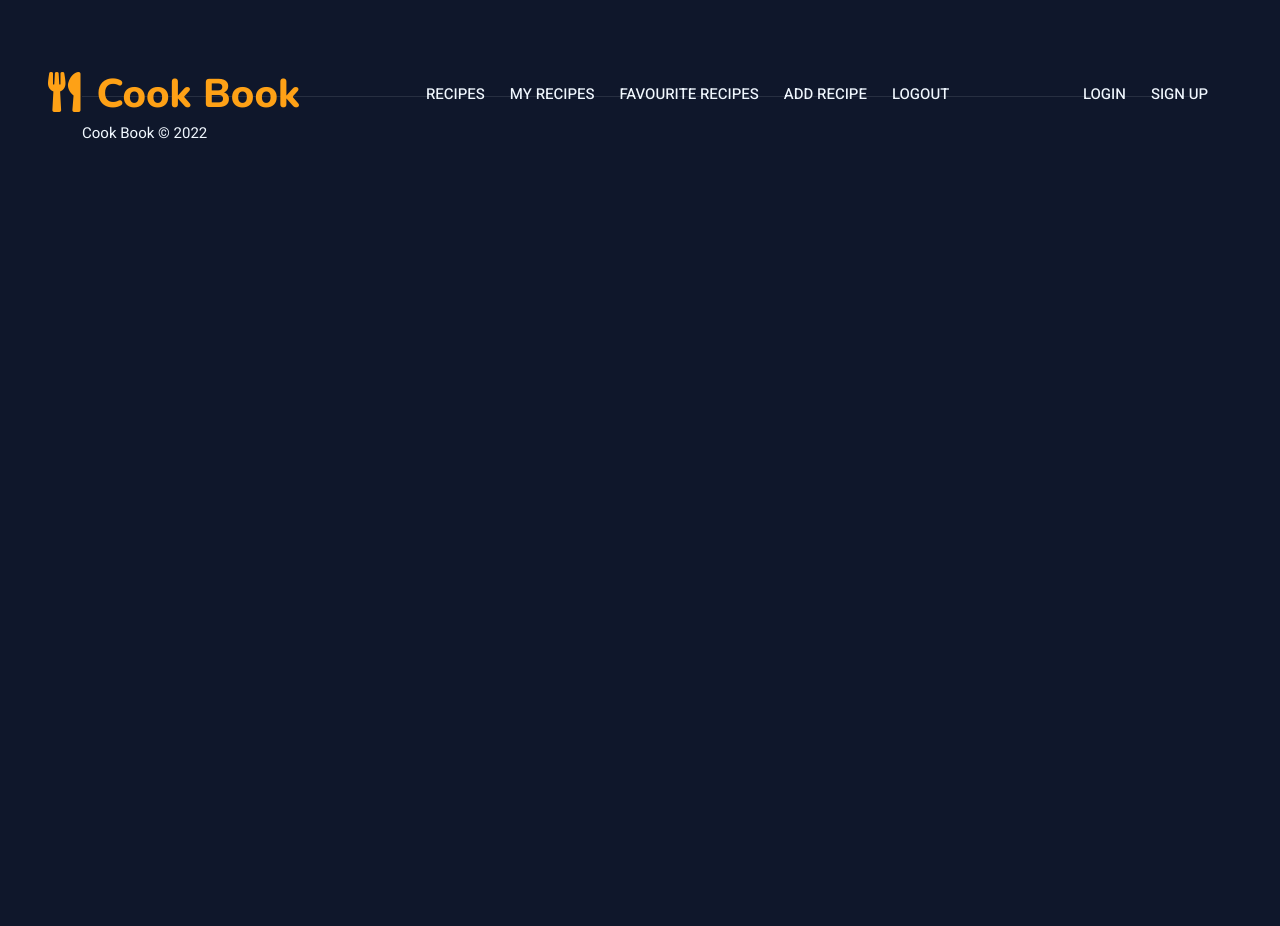
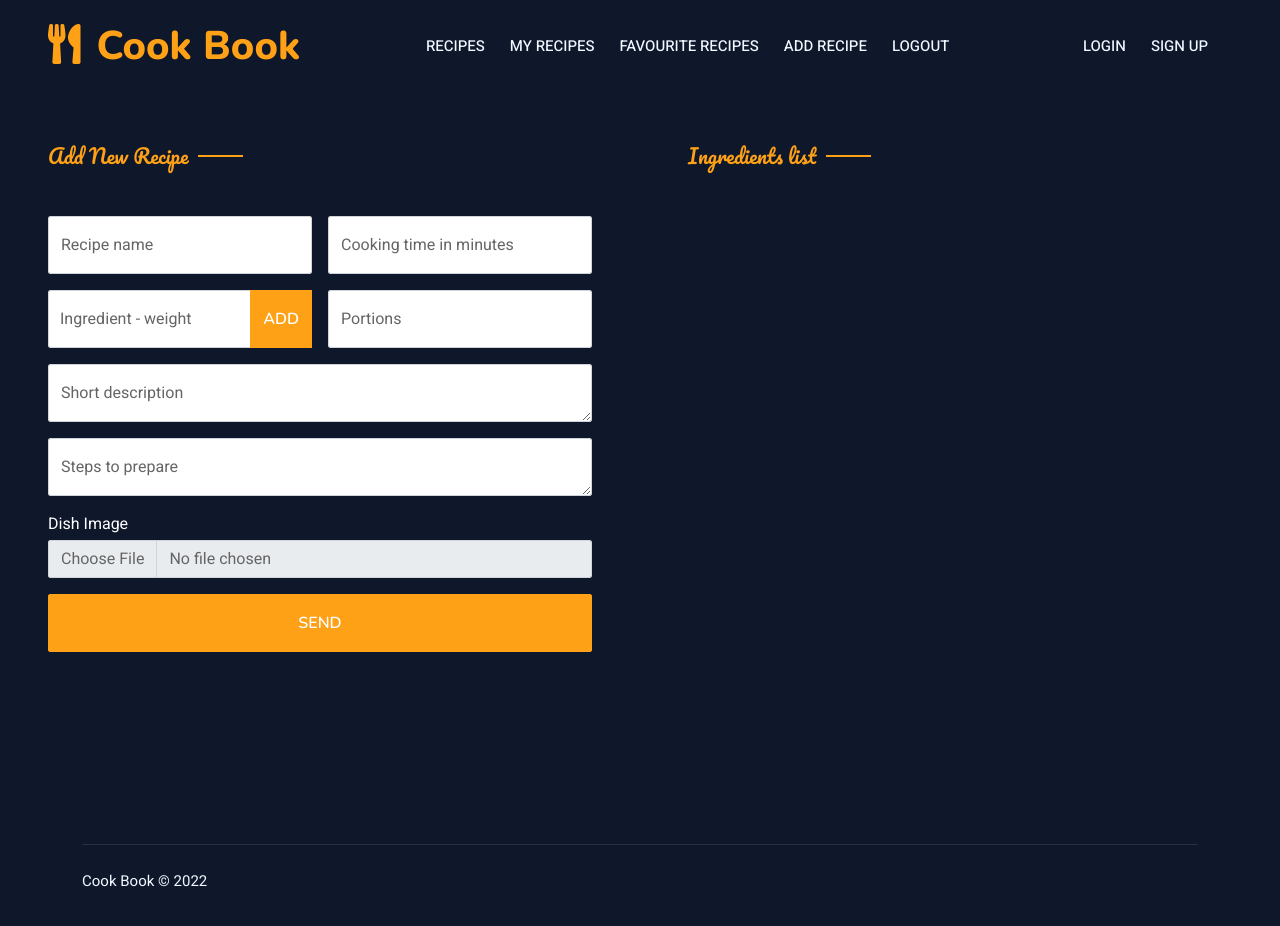
Before and after one commit to htopalov/Cook-Book, a React (Create React App) app in the folder cook-book-ui/: page /add in a window 1280 px wide. Shown: the top 926 px of the page. Before the commit the page ends 800 px from the top, so only its background shows below. Built offline with nearby package versions, Linux system fonts and the light colour scheme.

Commit message:
added create recipe component

```diff
--- a/cook-book-ui/src/App.js
+++ b/cook-book-ui/src/App.js
@@ -7,6 +7,7 @@ import RecipesList from "./components/Recipes/RecipesList";
 import Login from "./components/Login/Login";
 import Register from "./components/Register/Register";
 import Logout from "./components/Logout/Logout";
+import Create from "./components/Create/Create";
 
 function App() {
   return (
@@ -18,6 +19,7 @@ function App() {
         <Route path="/sign-up" element={<Register/>}></Route>
         <Route path="/logout" element={<Logout/>}></Route>
         <Route path="/all" element={<RecipesList/>}></Route>
+        <Route path="/add" element={<Create/>}></Route>
       </Routes>
       <Footer />
     </div>
--- /dev/null
+++ b/cook-book-ui/src/components/Create/Create.js
@@ -0,0 +1,104 @@
+import { useState } from 'react';
+
+
+const Create = () => {
+    const [ingredient, setIngredient] = useState('');
+    const [list, setList] = useState([]);
+    const onIngredientBlurHandler = (e) => {
+        setIngredient(e.target.value);
+        e.target.value = '';
+    };
+
+    const onClickAddHandler = (e) => {
+        e.preventDefault();
+        setList([...list, ingredient]);
+    }
+
+    const submitHandler = (e) => {
+        e.preventDefault();
+        let formData = new FormData(e.currentTarget);
+        let recipe = {
+            'name': formData.get('recipe-name'),
+            'cooking-time': formData.get('time'),
+            'portions': formData.get('portions'),
+            'description': formData.get('description'),
+            'steps': formData.get('steps'),
+            'image': formData.get('image'),
+            'ingredients': list
+        };
+
+        console.log(recipe);
+    };
+
+    return (
+    <div className="container-xxl py-5 px-0 wow fadeInUp" data-wow-delay="0.1s">
+        <div className="row g-0">
+            <div className="col-md-6 bg-dark d-flex align-items-center">
+                <div className="p-5 wow fadeInUp" data-wow-delay="0.2s">
+                    <h5 className="section-title ff-secondary text-start text-primary fw-normal mt-5 mb-5">Add New Recipe</h5>
+                    <form onSubmit={submitHandler}>
+                        <div className="row g-3">
+                            <div className="col-md-6">
+                                <div className="form-floating">
+                                    <input type="text" className="form-control" name='recipe-name' id="name" placeholder="Recipe name" />
+                                    <label htmlFor="name">Recipe name</label>
+                                </div>
+                            </div>
+                            <div className="col-md-6">
+                                <div className="form-floating">
+                                    <input type="number" className="form-control" name='time' id="cooking-time" placeholder="Cooking time" min={1} />
+                                    <label htmlFor="cooking-time">Cooking time in minutes</label>
+                                </div>
+                            </div>
+                            <div className="col-md-6">
+                                <div className="form-floating input-group">
+                                    <input onBlur={onIngredientBlurHandler} type="text" className="form-control" id="ingredient-weight" placeholder="Ingredient - weight" />
+                                    <button className="btn btn-primary py-3" onClick={onClickAddHandler}>Add</button>
+                                    <label htmlFor="ingredient-weight">Ingredient - weight</label>
+                                </div>
+                            </div>
+                            <div className="col-md-6">
+                                    <div className="form-floating">
+                                    <div className="form-floating">
+                                    <input name='portions' type="number" className="form-control" id="portions" placeholder="Portions" min={1} />
+                                    <label htmlFor="portions">Portions</label>
+                                </div>
+                                    </div>
+                            </div>
+                            <div className="col-12">
+                                <div className="form-floating">
+                                    <textarea name='description' className="form-control" placeholder="Short description" id="description"></textarea>
+                                    <label htmlFor="description">Short description</label>
+                                </div>
+                            </div>
+                            <div className="col-12">
+                                <div className="form-floating">
+                                    <textarea name='steps' className="form-control" placeholder="Steps to prepare" id="prep-steps"></textarea>
+                                    <label htmlFor="prep-steps">Steps to prepare</label>
+                                </div>
+                            </div>
+                            <div className="col-12">
+                                    <label className="text-white mb-1">Dish Image</label>
+                                    <input type="file" name='image' className="form-control" id="dish-img" placeholder="Image" />
+                            </div>
+                            <div className="col-12">
+                                <button className="btn btn-primary w-100 py-3" type="submit">Send</button>
+                            </div>
+                        </div>
+                    </form>
+                </div>
+            </div>
+        <div className="col-md-6 bg-dark mt-5">
+            <div className="p-5 wow fadeInUp" data-wow-delay="0.2s">
+                <h5 className="section-title ff-secondary text-start text-primary fw-normal mb-5">Ingredients list</h5>
+                <ul id="ingredients-list">
+                    {list.map(x => {return <li className='text-primary' key={x}>{x}</li>})}
+                </ul>
+            </div>
+        </div>
+    </div>
+</div>
+    );
+}
+
+export default Create;
```
